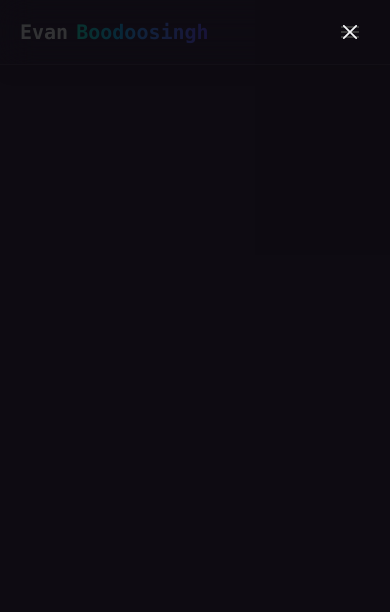
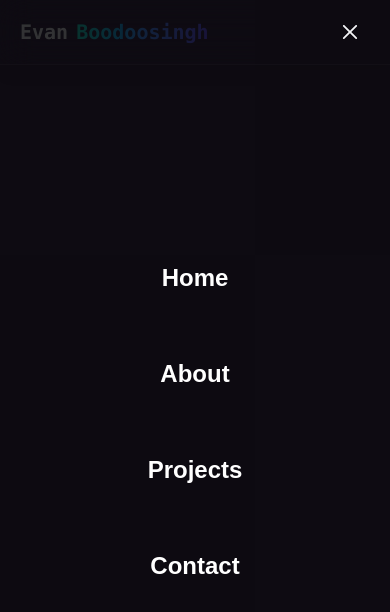
Before and after one commit to Evan-Boodoosingh/portfolio, a React (Vite) app: page / in a window 390 px wide. Both pictures are taken after a click on the element 350 px from the left and 32 px from the top of the page. Shown: the top 612 px of the page. Built offline with nearby package versions, Linux system fonts and the light colour scheme.

Commit message:
feat: enhance MobileMenu with navigation links and improve Navbar menu toggle logic

```diff
--- a/src/Ui/MobileMenu.jsx
+++ b/src/Ui/MobileMenu.jsx
@@ -3,18 +3,69 @@ import { RxCross2 } from "react-icons/rx";
 function MobileMenu({ isMenuOpen, setIsMenuOpen }) {
   return (
     <div
-      className={` fixed w-full top-0 left-0 bg-[rgba(10,10,10,0.8)] z-40 flex flex-col items-center justify-center transition-all duration-300 gap-15 ease-in-out ${
+      className={` fixed w-full top-0 left-0 bg-[rgba(10,10,10,0.8)] z-40 flex flex-col items-center justify-center transition-all duration-300 gap-8 ease-in-out ${
         isMenuOpen
           ? "h-screen opacity-100 pointer-events-auto"
           : "h-0 opacity-0 pointer-events-none"
       } `}
     >
-      <button onClick={() => setIsMenuOpen(false)}
+      <button
+        onClick={() => setIsMenuOpen(false)}
         className="absolute top-5 right-7 text-2xl focus:outline-none cursor-pointer"
         aria-label="Close Menu"
       >
         <RxCross2 />
       </button>
+      <a
+       onClick={() => setIsMenuOpen(false)}
+        href="#home"
+        className={`text-2xl font-semibold text-white my-4 transform transition-transform duration-300
+             ${
+               isMenuOpen
+                 ? "opacity-100 translate-y-0"
+                 : "opacity-0 -translate-y-5"
+             }
+        `}
+      >
+        Home
+      </a>
+      <a
+        onClick={() => setIsMenuOpen(false)}
+        href="#about"
+        className={`text-2xl font-semibold text-white my-4 transform transition-transform duration-300
+            ${
+              isMenuOpen
+                ? "opacity-100 translate-y-0"
+                : "opacity-0 -translate-y-5"
+            }`}
+      >
+        About
+      </a>
+      <a
+        onClick={() => setIsMenuOpen(false)}
+        href="#projects"
+        className={`text-2xl font-semibold text-white my-4 transform transition-transform duration-300
+            ${
+              isMenuOpen
+                ? "opacity-100 translate-y-0"
+                : "opacity-0 -translate-y-5"
+            }
+             `}
+      >
+        Projects
+      </a>
+      <a
+        onClick={() => setIsMenuOpen(false)}
+        href="#contact"
+        className={`text-2xl font-semibold text-white my-4 transform transition-transform duration-300
+            ${
+              isMenuOpen
+                ? "opacity-100 translate-y-0"
+                : "opacity-0 -translate-y-5"
+            }`}
+      >
+        Contact
+      </a>
     </div>
   );
 }
--- a/src/Ui/Navbar.jsx
+++ b/src/Ui/Navbar.jsx
@@ -3,18 +3,23 @@ import Logo from "./Logo";
 import { MdMenu } from "react-icons/md";
 
 function Navbar({ isMenuOpen, setIsMenuOpen }) {
-    useEffect(() => {
-        document.body.style.overflow = isMenuOpen ? 'hidden' : "";
-    }, [isMenuOpen]);
+  useEffect(() => {
+    document.body.style.overflow = isMenuOpen ? "hidden" : "";
+  }, [isMenuOpen]);
   return (
     <nav className="fixed top-0 w-full z-40 bg[hsla(0, 0%, 4%, 0.80)] backdrop-blur-lg px-1 border-b border-white/10 shadow-lg">
       <div className="max-w-5xl mx-auto px-4">
         <div className="flex items-center justify-between h-16 font-mono">
           <Logo />
 
-          <div onClick={() => setIsMenuOpen(prev => !prev)} className="text-2xl absolute right-7 z-40 md:hidden cursor-pointer font-mono">
-            <MdMenu />
-          </div>
+          {!isMenuOpen && (
+            <div
+              onClick={() => setIsMenuOpen((prev) => !prev)}
+              className="text-2xl absolute right-7 z-40 md:hidden cursor-pointer font-mono"
+            >
+              <MdMenu />
+            </div>
+          )}
 
           <div className="flex md:flex items-center space-x-8">
             <div className="hidden md:flex items-center space-x-8">
```
